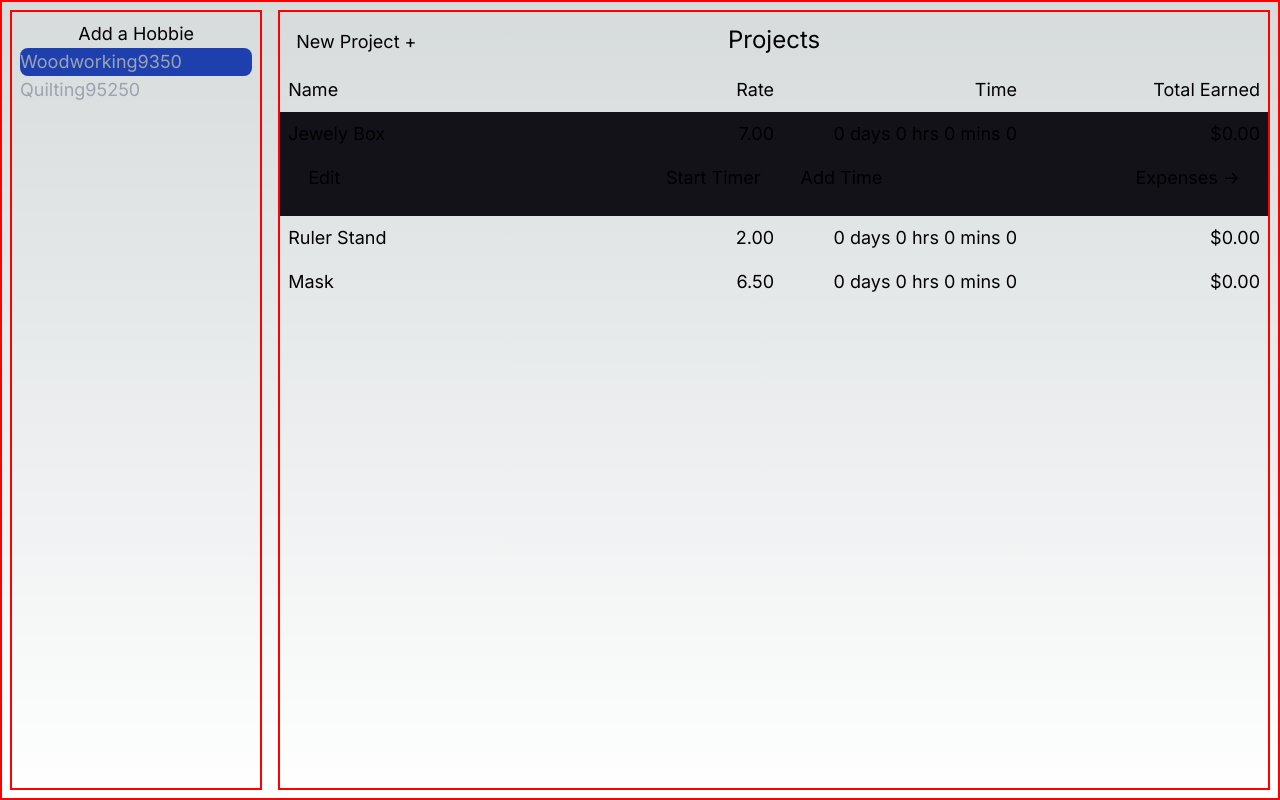
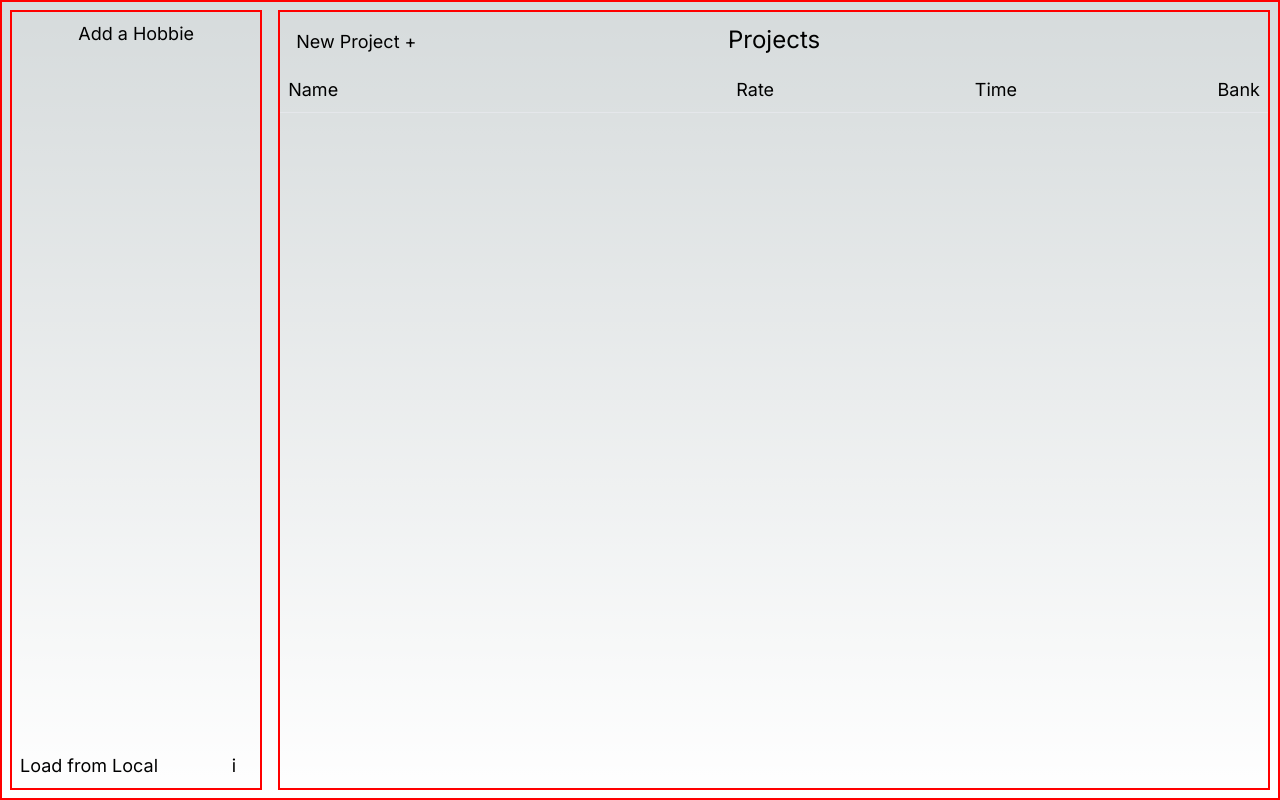
Before and after one commit to pramza427/hobby-bank, a Next.js app: page / in a window 1280 px wide. Built offline with nearby package versions, Linux system fonts and the light colour scheme.

Commit message:
Fix stopwatch and local saving

```diff
--- a/package.json
+++ b/package.json
@@ -14,7 +14,8 @@
     "nodejs": "^0.0.0",
     "react": "^18",
     "react-dom": "^18",
-    "react-timer-hook": "^3.0.7"
+    "react-timer-hook": "^3.0.7",
+    "react-tooltip": "^5.26.0"
   },
   "devDependencies": {
     "@types/node": "^20",
--- a/src/app/layout.tsx
+++ b/src/app/layout.tsx
@@ -1,6 +1,7 @@
 import type { Metadata } from 'next'
 import { Inter } from 'next/font/google'
 import './globals.css'
+import "react-tooltip/dist/react-tooltip.css";
 
 const inter = Inter({ subsets: ['latin'] })
 
--- a/src/app/page.tsx
+++ b/src/app/page.tsx
@@ -2,47 +2,38 @@
 import Image from 'next/image';
 import { useState } from 'react';
 import { useStopwatch } from 'react-timer-hook';
+import { Tooltip } from 'react-tooltip';
 
-var hobbies = [
-    {
-        title: 'Woodworking', defaultPrice: 6.5, id: 1,
-        projects: [
-            { title: 'Jewely Box', price: 7, id: 12, parentID: 1, time: 650, timing: false },
-            { title: 'Ruler Stand', price: 2, id: 14, parentID: 1, time: 300, timing: false },
-            { title: 'Mask', price: 6.5, id: 15, parentID: 1, time: 8400, timing: false }
-        ]
-    },
-    {
-        title: 'Quilting', defaultPrice: 8.5, id: 2,
-        projects: [
-            {
-                title: 'Void', price: 7, id: 16, parentID: 2, time: 650, timing: false
+function convertTime(days: number, hours: number, minutes: number, seconds: number) {
+    var d = days < 10 ? "0" + days : days;
+    var h = hours < 10 ? "0" + hours : hours;
+    var m = minutes < 10 ? "0" + minutes : minutes;
+    var s = seconds < 10 ? "0" + seconds : seconds
+    return d + ":" + h + ":" + m + ":" + s
+}
 
-            },
-            { title: 'Koozies', price: 2, id: 17, parentID: 2, time: 300, timing: false },
-            { title: '3D Large', price: 6.5, id: 18, parentID: 2, time: 94300, timing: false }
-        ]
-    }
-];
+function convertTotalTime(totalTime: number) {
+    var days = Math.floor(totalTime / 86400)
+    var hours = Math.floor(totalTime / 3600)
+    var minutes = Math.floor(totalTime % 3600 / 60)
+    var seconds = Math.floor(totalTime % 60)
+    return convertTime(days, hours, minutes, seconds)
+}
 
 export default function Home() {
 
     const [currentHobbie, setCurrentHobbie] = useState(1);
     const [currentProject, setCurrentProject] = useState(12);
+    const [hobbies, setHobbies] = useState([]);
 
     function getCurrentHobbie() {
         return hobbies.find(hobbie => hobbie.id == currentHobbie)
     }
 
-    function getCurrentProject() {
-        var hobbie = getCurrentHobbie();
-        return hobbie?.projects?.find(project => project.id == currentProject)
-    }
-
     return (
         <main className="debug flex min-h-screen text-lg">
-            <HobbieList currentHobbie={currentHobbie} setCurrentHobbie={setCurrentHobbie} get={getCurrentHobbie} />
-            <ProjectList currentProject={currentProject} setCurrentProject={setCurrentProject} getHobbie={getCurrentHobbie}  />
+            <HobbieList allHobbies={hobbies} setHobbies={setHobbies} currentHobbie={currentHobbie} setCurrentHobbie={setCurrentHobbie} get={getCurrentHobbie} />
+            <ProjectList allHobbies={hobbies} setHobbies={setHobbies} currentProject={currentProject} setCurrentProject={setCurrentProject} getHobbie={getCurrentHobbie}  />
 
         </main>
     )
@@ -53,20 +44,20 @@ function HobbieButton({ currentHobbie, setCurrentHobbie, hobbie }) {
         setCurrentHobbie(hobbie.id)
     }
     const totalTime = hobbie.projects.reduce((total, project) => total + project.time, 0)
-    const isSelected = (currentHobbie == hobbie.id) ? "bg-blue-800" : ""
+    const isSelected = (currentHobbie == hobbie.id) ? " bg-midnight " : " hover:bg-metal "
     return (
-        <div className={"text-gray-400 rounded-lg border-gray-600 rounded hover:bg-blue-950 hover:cursor-pointer " + isSelected}
+        <div className={"p-1 rounded hover:cursor-pointer " + isSelected}
             onClick={clickHandle} >
-            {hobbie.title}
-            {totalTime}
+            <div>{hobbie.title}</div>
+            <div className="text-right">{convertTotalTime(totalTime)}</div>
         </div>
     )
 }
 
-function HobbieList({currentHobbie, setCurrentHobbie, get}) {
+function HobbieList({allHobbies, setHobbies, currentHobbie, setCurrentHobbie, get}) {
     let hobbieList;
-    if (get() != null) {
-        hobbieList = hobbies.map(hobbie =>
+    if (allHobbies.length != 0) {
+        hobbieList = allHobbies.map(hobbie =>
             <div
                 key={hobbie.id}>
                 <HobbieButton currentHobbie={currentHobbie} setCurrentHobbie={setCurrentHobbie} hobbie={hobbie} />
@@ -75,30 +66,50 @@ function HobbieList({currentHobbie, setCurrentHobbie, get}) {
     else {
         <div/>
     }
+    function getHobbiesFromLocal() {
+        setHobbies(JSON.parse(window.localStorage.getItem("hobbies")) ?? [])
+    }
 
     return (
-        <div className="w-1/4 debug p-2 m-2 border border-gray-300">
-            <div className="text-center">
+        <div className="w-1/4 debug p-2 m-2 border border-gray-300 flex flex-col">
+            <div className="text-center hover:bg-metal hover:cursor-pointer"
+                onClick={() => console.log("add Hobbie") }>
                 Add a Hobbie
             </div>
             <div className="flex flex-col">
                 {hobbieList}
             </div>
+            <div className="flex-grow"></div>
+            <div className="hover:cursor-pointer hover:bg-midnight flex justify-between z-1"
+                onClick={getHobbiesFromLocal}>
+                Load from Local
+                <div className="z-100 px-4" id="local-warning">
+                    i
+                </div>
+                <Tooltip anchorSelect="#local-warning">
+                    <div className="z-50">
+                        Saving to local can lead to lost data when clearing chache
+                    </div>
+                </Tooltip>
+            </div>
         </div>
     )
 }
 
-function convertTime(days: number, hours: number, minutes: number, seconds:number) {
-    return days + " days " + hours + " hrs " + minutes + " mins " + seconds
-}
-
-function ProjectDetails({ project, isRunning, startTiming, stopTiming }) {
+function ProjectDetails({ allHobbies, project, isRunning, startTiming, stopTiming, totalSeconds }) {
 
     function toggleExpenses() {
         setExpenses(!showExpenses)
     }
     function toggleTimer() {
-        isRunning ? stopTiming() : startTiming();
+        if (isRunning) {
+            stopTiming();
+            project.time = totalSeconds;
+            window.localStorage.setItem("hobbies", JSON.stringify(allHobbies));
+        }
+        else {
+            startTiming();
+        }
     }
     var timerText = isRunning ? "Stop Timer" : "Start Timer"
     return (
@@ -116,7 +127,9 @@ function ProjectDetails({ project, isRunning, startTiming, stopTiming }) {
     )
 }
 
-function ProjectItem({ setCurrentProject, project, currentProject }) {
+function ProjectItem({ allHobbies, setCurrentProject, project, currentProject }) {
+    const stopwatchOffset = new Date();
+    stopwatchOffset.setSeconds(stopwatchOffset.getSeconds() + project.time ?? 0)
     const {
         totalSeconds,
         seconds,
@@ -127,7 +140,8 @@ function ProjectItem({ setCurrentProject, project, currentProject }) {
         start,
         pause,
         reset,
-    } = useStopwatch({ autoStart: false, stopwatchOffset: 36000 });
+    } = useStopwatch({ autoStart: false, offsetTimestamp: stopwatchOffset });
+
     const [openExpenses, setOpenExpenses] = useState(0);
 
 
@@ -139,7 +153,7 @@ function ProjectItem({ setCurrentProject, project, currentProject }) {
     let lowerSection;
     let timingClass = "";
     if (isCurrentProject) {
-        lowerSection = <ProjectDetails project={project} isRunning={isRunning} startTiming={start} stopTiming={pause}/>
+        lowerSection = <ProjectDetails allHobbies={allHobbies} project={project} isRunning={isRunning} startTiming={start} stopTiming={pause} totalSeconds={totalSeconds} />
         selectedClass = "bg-midnight "
     }
     else {
@@ -163,7 +177,7 @@ function ProjectItem({ setCurrentProject, project, currentProject }) {
     )
 }
 
-function ProjectList({ currentProject, setCurrentProject, getHobbie }) {
+function ProjectList({ allHobbies, currentProject, setCurrentProject, getHobbie }) {
     const currentHobbie = getHobbie();
     let projectList;
     if (currentHobbie != null) {
@@ -172,7 +186,7 @@ function ProjectList({ currentProject, setCurrentProject, getHobbie }) {
                 key={project.id}
                 className=""
             >
-                <ProjectItem setCurrentProject={setCurrentProject} project={project} currentProject={currentProject} />
+                <ProjectItem allHobbies={allHobbies} setCurrentProject={setCurrentProject} project={project} currentProject={currentProject} />
             </div>)
     }
     else {
@@ -183,15 +197,18 @@ function ProjectList({ currentProject, setCurrentProject, getHobbie }) {
         <div className="debug relative w-full m-2">
             <div className="flex justify-center">
                 <div className="text-2xl p-3"> Projects </div>
-                <div className="absolute m-2 p-2 left-0 rounded-lg hover:bg-metal hover:cursor-pointer"> New Project +</div>
+                <div className="absolute m-2 p-2 left-0 rounded-lg hover:bg-metal hover:cursor-pointer"
+                    onClick={addProject }>
+                    New Project +
+                </div>
             </div>
 
             <div>
-                <div className="p-2 grid grid-cols-4">
+                <div className="p-2 grid grid-cols-4 border-b">
                     <div className="">Name</div>
                     <div className="text-right">Rate</div>
                     <div className="text-right">Time</div>
-                    <div className="text-right">Total Earned</div>
+                    <div className="text-right">Bank</div>
                 </div>
                 {projectList}
             </div>
@@ -199,6 +216,9 @@ function ProjectList({ currentProject, setCurrentProject, getHobbie }) {
     )
 }
 
+function addProject() {
+
+}
 
 function Expense() {
 
```
Also changed, not shown: 1 other file (tests, documents, lock files or other folders).
